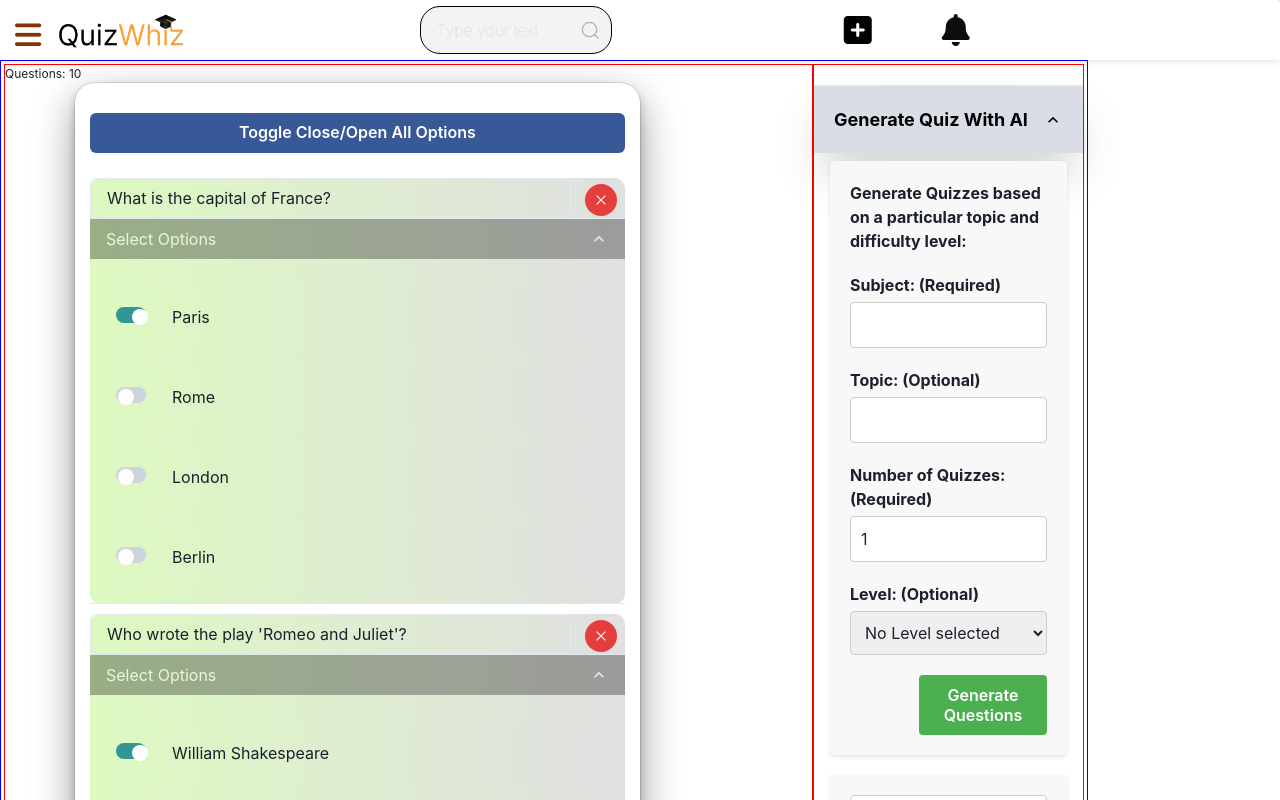
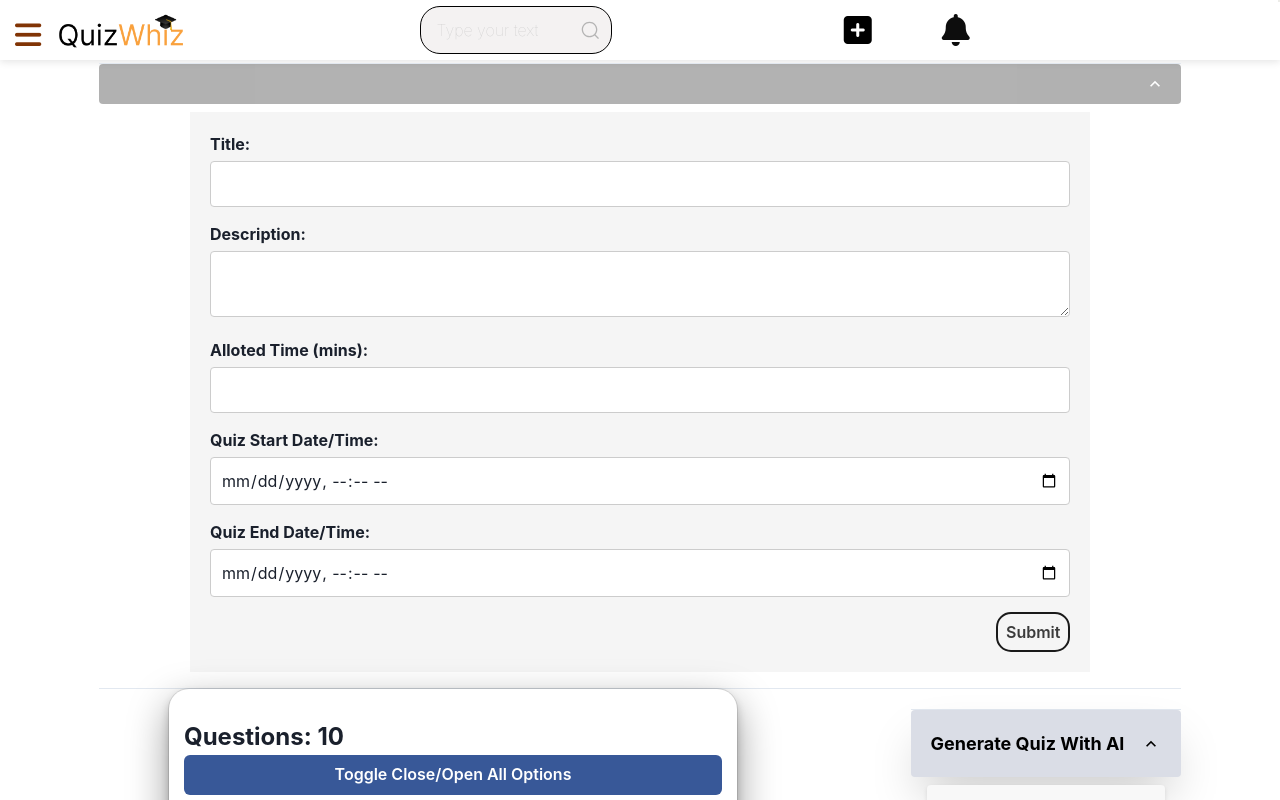
Before and after one commit to Bolexzy/QUIZWHIZ, a React (Create React App) app in the folder client-backend/: page /dashboard/setquiz_stan/1 in a window 1280 px wide. Shown: the top 800 px of the page. Built offline with nearby package versions, Linux system fonts and the light colour scheme.

Commit message:
started working on the quiz creation form

```diff
--- a/client-backend/src/components/LoginPage.js
+++ b/client-backend/src/components/LoginPage.js
@@ -64,7 +64,7 @@ const LoginPage = () => {
                 </div>
             }
             <button className="google-signin-button" onClick={handleGoogleSignup}>
-                Sign in with Google
+                Continue with Google
             </button>
         </div>
     );
--- a/client-backend/src/components/quiz_settings_components/OneQuestion.js
+++ b/client-backend/src/components/quiz_settings_components/OneQuestion.js
@@ -32,7 +32,8 @@ export default function OneQuestion({ question, removeQuestion, setOptionsText,
             <Box>
                 <Input
                     w='90%'
-                    value={question.question}
+                    value={question.question.slice(0,14) != 'Enter Question' ? question.question :''}
+                    placeholder={question.question}
                     onChange={(event) => {
                         setQuestiontext(question.id, event.target.value);
                     }}
@@ -50,7 +51,7 @@ export default function OneQuestion({ question, removeQuestion, setOptionsText,
                                         ) : (
                                             <>
                                                 {
-                                                    question.answer.length > 0 ? question.answer.map((letter) => <Text fontFamily='cursive' color='black'>Ans{')'}  {question.options[letter]}</Text>): (<Text opacity='0.6'>No Option selected yet</Text>)
+                                                    question.answer.length > 0 ? question.answer.map((letter) => <Text fontFamily='cursive' color='black'>Ans{')'}  {question.options[letter]}</Text>): (<Text color='CaptionText' opacity='0.6'>No Option selected yet</Text>)
                                                 }
                                             </>
                                         )}
--- /dev/null
+++ b/client-backend/src/components/quiz_settings_components/QuizDetails.css
@@ -0,0 +1,48 @@
+.header-container {
+    width: 100%;
+    max-width: 900px;
+    margin: 0 auto;
+    padding: 20px;
+    background-color: #f5f5f5;
+  }
+
+  .title {
+    color: #ff5733;
+    font-size: 24px;
+    font-weight: bold;
+  }
+
+  .form-row {
+    margin-bottom: 15px;
+  }
+
+  label {
+    display: block;
+    font-weight: bold;
+  }
+
+  input,
+  textarea {
+    width: 100%;
+    padding: 8px;
+    border: 1px solid #ccc;
+    border-radius: 4px;
+  }
+
+  .description-input {
+    height: 100px;
+  }
+
+  button {
+    padding: 10px 20px;
+    background-color: #4caf50;
+    color: #fff;
+    border: none;
+    border-radius: 4px;
+    cursor: pointer;
+    font-size: 16px;
+  }
+
+  button:hover {
+    background-color: #45a049;
+  }
--- /dev/null
+++ b/client-backend/src/components/quiz_settings_components/QuizDetails.js
@@ -0,0 +1,117 @@
+import React, { useState } from 'react';
+import {
+    Text,
+    Box,
+    Accordion,
+    AccordionItem,
+    AccordionButton,
+    AccordionPanel,
+    AccordionIcon,
+} from '@chakra-ui/react'
+import './QuizDetails.css'
+
+const QuizDetails = ({ formValues, setFormValues }) => {
+
+    const handleChange = (e) => {
+        const { name, value } = e.target;
+        setFormValues((prevValues) => ({
+            ...prevValues,
+            [name]: value
+        }));
+    };
+
+    const handleSubmit = (e) => {
+        e.preventDefault();
+        // Perform any necessary form submission logic here
+    };
+
+    return (
+
+
+        <Box>
+            <Accordion defaultIndex={[0]} allowMultiple>
+                <AccordionItem>
+                    {({ isExpanded }) => (
+                        <Box >
+                            <h2>
+                                <AccordionButton bg='revert-layer' color='royalblue' _expanded={{ bg: 'black', opacity: 0.3, color: 'white' }}>
+                                    <Box as="span" flex='1' textAlign='left'>
+                                        {isExpanded ? (
+                                            <Text color={'black'}>Quiz Details</Text>
+                                        ) : (
+                                            <>
+                                                {
+                                                    // question.answer.length > 0 ? question.answer.map((letter) => <Text fontFamily='cursive' color='black'>Ans{')'}  {question.options[letter]}</Text>) : (<Text color='CaptionText' opacity='0.6'>No Option selected yet</Text>)
+                                                }
+                                            </>
+                                        )}
+                                    </Box>
+                                    <AccordionIcon />
+                                </AccordionButton>
+                            </h2>
+                            <AccordionPanel pb={4} style={{width:'100%'}}>
+                                <div className="header-container" style={{width:'100%'}}>
+                                    <form onSubmit={handleSubmit}>
+                                        <div className="form-row">
+                                            <label htmlFor="title">Title:</label>
+                                            <input
+                                                type="text"
+                                                id="title"
+                                                name="title"
+                                                value={formValues.title}
+                                                onChange={handleChange}
+                                            />
+                                        </div>
+                                        <div className="form-row">
+                                            <label htmlFor="description">Description:</label>
+                                            <textarea
+                                                id="description"
+                                                name="description"
+                                                value={formValues.description}
+                                                onChange={handleChange}
+                                            />
+                                        </div>
+                                        <div className="form-row">
+                                            <label htmlFor="alloted_time_in_mins">Alloted Time (mins):</label>
+                                            <input
+                                                type="number"
+                                                id="alloted_time_in_mins"
+                                                name="alloted_time_in_mins"
+                                                value={formValues.alloted_time_in_mins}
+                                                onChange={handleChange}
+                                            />
+                                        </div>
+                                        <div className="form-row">
+                                            <label htmlFor="quiz_start_datetime">Quiz Start Date/Time:</label>
+                                            <input
+                                                type="datetime-local"
+                                                id="quiz_start_datetime"
+                                                name="quiz_start_datetime"
+                                                value={formValues.quiz_start_datetime}
+                                                onChange={handleChange}
+                                            />
+                                        </div>
+                                        <div className="form-row">
+                                            <label htmlFor="quiz_end_datetime">Quiz End Date/Time:</label>
+                                            <input
+                                                type="datetime-local"
+                                                id="quiz_end_datetime"
+                                                name="quiz_end_datetime"
+                                                value={formValues.quiz_end_datetime}
+                                                onChange={handleChange}
+                                            />
+                                        </div>
+                                        <button type="submit">Submit</button>
+                                    </form>
+                                </div>
+
+                            </AccordionPanel>
+                        </Box>
+                    )}
+                </AccordionItem>
+            </Accordion>
+        </Box>
+    );
+};
+
+export default QuizDetails;
--- a/client-backend/src/components/quiz_settings_components/QuizInfo.js
+++ /dev/null
@@ -1,12 +0,0 @@
-import React from 'react';
-import { Text } from '@chakra-ui/react';
-
-
-export default function QuizInfo({quiz}){
-
-    return(
-        <>
-         <Text fontSize='xs'>Questions: {quiz.length}</Text>
-        </>
-    )
-}
--- a/client-backend/src/components/quiz_settings_components/QuizSettingPage.js
+++ b/client-backend/src/components/quiz_settings_components/QuizSettingPage.js
@@ -1,13 +1,21 @@
 import React, { useState, useRef } from 'react';
-import { Button, Flex, Box } from '@chakra-ui/react';
+import { Button, Flex, Box, Text } from '@chakra-ui/react';
 import { v4 } from "uuid";
 import { useParams } from 'react-router-dom';
 import DisplayQuestions from './DisplayQuestions';
 import questions from '../../set_quiz_questions.json';
-import QuizInfo from './QuizInfo';
+import QuizDetails from './QuizDetails';
 import AIQuestionGenerator from './ai_question_generator/AIQuestionGenerator';
 
+
 export default function QuizSettingPage() {
+    const [formValues, setFormValues] = useState({
+        title: '',
+        description: '',
+        alloted_time_in_mins: '',
+        quiz_start_datetime: '',
+        quiz_end_datetime: ''
+      });
     const [quiz, setQuiz] = useState(questions);
     const [toggleCloseAll, setToggleCloseAll] = useState(true);
     const [render, toggleRender] = useState(false);
@@ -124,12 +132,15 @@ export default function QuizSettingPage() {
     }
 
     return (
-        <Box maxW='85vw' p='3px' boxSizing='boarder-box' border='1px solid blue' pos='relative'>
+        <Box maxW='85vw' p='3px' boxSizing='boarder-box' pos='relative' mr='auto' ml='auto'>
             {console.log(quiz)}
+            <Box>
+            <QuizDetails formValues={formValues} setFormValues={setFormValues}  />
+            </Box>
             <Flex justifyContent="space-around" h='100%'>
-                <Box flex='3' border='1px solid red' position='relative'>
-                    <QuizInfo quiz={quiz} />
+                <Box flex='3' position='relative'>
                     <Box w='70%' overflowY='auto' p='15px' pt='30px' ml='70px' bg='white' borderRadius='20px' boxShadow='dark-lg'>
+                        <Text fontSize='2xl' fontWeight='bold'>Questions: {quiz.length}</Text>
                         {
                             <Button w='100%' mb='15px' colorScheme='facebook' onClick={toggleCloseAllOption}>Toggle Close/Open All Options</Button>
                         }
@@ -137,7 +148,7 @@ export default function QuizSettingPage() {
                         <Button ref={addButton} w='100%' mt='15px' colorScheme='facebook' onClick={createNewQuestionObject}>+ Add Question</Button>
                     </Box>
                 </Box>
-                <Box flex='1' border='1px solid red'>
+                <Box flex='1'>
                     <Box mt='20px'>
                         <AIQuestionGenerator extendQuizArray={extendQuizArray} appendQuestionToQuiz={appendQuestionToQuiz} />
                     </Box>
```
